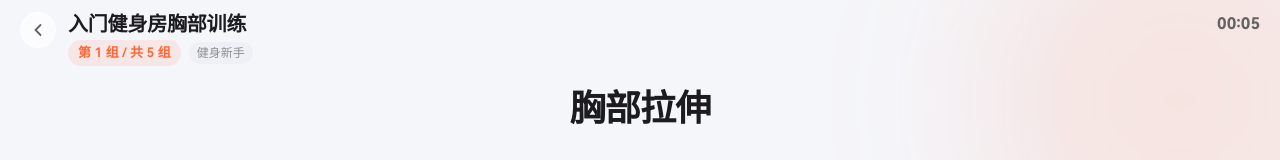
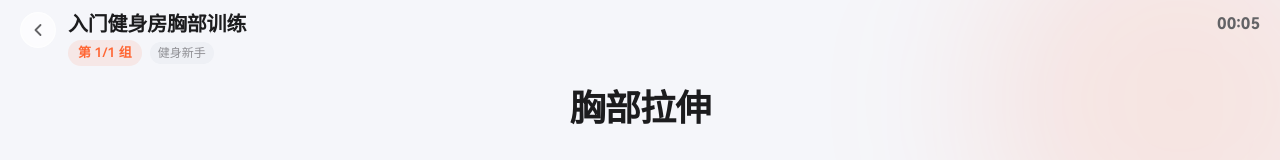
Before and after one commit to gozaoo-coder/Rein, a Vue app: page /workout in a window 1280 px wide. Shown: the top 160 px of the page. Built offline with nearby package versions, Linux system fonts and the light colour scheme; what @earendil-works/pi-ai would draw is missing.

Commit message:
fix(workout): support multi-set steps (4x8) within single exercise

```diff
--- a/src/components/workout/WorkoutMiniBar.vue
+++ b/src/components/workout/WorkoutMiniBar.vue
@@ -10,8 +10,9 @@ const store = useWorkoutStore();
 
 const phaseText = computed(() => store.currentStep?.phase ?? "");
 const setLabel = computed(() => {
+  if (store.inSetRest) return "组间休息";
   if (store.currentStep?.type === "resting") return "休息中";
-  return `第 ${store.currentTrainingSetNumber} 组`;
+  return `第 ${store.currentSetInStep}/${store.currentStepSets} 组`;
 });
 
 const heartBeatClass = computed(() => ({
--- a/src/data/courseToWorkout.ts
+++ b/src/data/courseToWorkout.ts
@@ -49,7 +49,7 @@ function stepGuide(step: CourseStep, exercise?: Exercise): string {
   return lines.join("\n");
 }
 
-/** 将 Course 转换为 WorkoutPlan：每个 CourseStep 展开为 [TRAINING, RESTING] 两步 */
+/** 将 Course 转换为 WorkoutPlan：每个 CourseStep 映射为一个带 sets 的训练步 */
 export function courseToWorkoutPlan(course: Course): WorkoutPlan {
   const exerciseStore = useExerciseStore();
   const steps: WorkoutStep[] = [];
@@ -58,11 +58,13 @@ export function courseToWorkoutPlan(course: Course): WorkoutPlan {
     const exercise = exerciseStore.getById(cs.exerciseId);
     const phase = phaseLabel(cs.phase);
 
-    // 训练步
+    // 训练步（含组数与组间休息，由 store 内部循环处理）
     steps.push({
       type: StepType.TRAINING,
       phase,
       timer: stepTimer(cs),
+      sets: cs.sets,
+      restBetweenSets: cs.restSec,
       details: {
         title: stepTitle(cs, exercise),
         guide: {
@@ -71,22 +73,6 @@ export function courseToWorkoutPlan(course: Course): WorkoutPlan {
         },
       },
     });
-
-    // 组间休息步（仅当休息时间 > 0）
-    if (cs.restSec > 0) {
-      steps.push({
-        type: StepType.RESTING,
-        phase: "休息",
-        timer: { enabled: true, unit: "seconds", value: cs.restSec },
-        details: {
-          title: "组间休息",
-          guide: {
-            type: MediaType.MARKDOWN_TEXT,
-            content: `休息 ${cs.restSec} 秒，调整呼吸。`,
-          },
-        },
-      });
-    }
   }
 
   return {
--- a/src/data/workoutBuilder.ts
+++ b/src/data/workoutBuilder.ts
@@ -43,6 +43,16 @@ class StepBuilder {
 
   setReps(reps: number): this {
     this._step.timer = { enabled: false, unit: "reps", value: reps };
+    return this;
+  }
+
+  setSets(sets: number): this {
+    this._step.sets = sets;
+    return this;
+  }
+
+  setRestBetweenSets(seconds: number): this {
+    this._step.restBetweenSets = seconds;
     return this;
   }
 
@@ -126,7 +136,9 @@ export class WorkoutBuilder {
 }
 
 export function getTrainingSetCount(plan: WorkoutPlan): number {
-  return plan.steps.filter((s) => s.type === StepType.TRAINING).length;
+  return plan.steps
+    .filter((s) => s.type === StepType.TRAINING)
+    .reduce((sum, s) => sum + (s.sets ?? 1), 0);
 }
 
 export function createSampleWorkout(): WorkoutPlan {
@@ -140,46 +152,20 @@ export function createSampleWorkout(): WorkoutPlan {
       .setDetails("胸部拉伸", MediaType.MARKDOWN_TEXT, "1. 站立，双脚与肩同宽\n2. 双手交叉置于身后\n3. 缓慢抬起手臂感受胸部拉伸\n4. 保持呼吸均匀")
       .done()
 
-    .addRestingStep(15)
-      .setPhase("休息")
-      .setTitle("短暂休息")
-      .setGuide(MediaType.MARKDOWN_TEXT, "调整呼吸，准备开始正式训练")
-      .done()
-
     .addTrainingStep()
       .setPhase("充血")
-      .setReps(12)
-      .setDetails("哑铃卧推", MediaType.MARKDOWN_TEXT, "1. 平躺在卧推凳上\n2. 双手握哑铃，掌心朝前\n3. 推起哑铃至手臂伸直\n4. 缓慢下放至胸部两侧\n5. 完成12次")
-      .done()
-
-    .addRestingStep(60)
-      .setPhase("休息")
-      .setTitle("组间休息")
-      .setGuide(MediaType.MARKDOWN_TEXT, "深呼吸，补充水分，准备下一组")
+      .setReps(8)
+      .setSets(4)
+      .setRestBetweenSets(60)
+      .setDetails("哑铃卧推", MediaType.MARKDOWN_TEXT, "1. 平躺在卧推凳上\n2. 双手握哑铃，掌心朝前\n3. 推起哑铃至手臂伸直\n4. 缓慢下放至胸部两侧\n5. 完成8次")
       .done()
 
     .addTrainingStep()
       .setPhase("极限")
       .setReps(10)
-      .setDetails("哑铃卧推（加重）", MediaType.MARKDOWN_TEXT, "1. 增加哑铃重量\n2. 保持动作标准\n3. 推起时呼气，下放时吸气\n4. 完成10次，感受胸肌发力")
-      .done()
-
-    .addRestingStep(90)
-      .setPhase("休息")
-      .setTitle("长休息")
-      .setGuide(MediaType.MARKDOWN_TEXT, "充分休息，准备最后一组")
-      .done()
-
-    .addTrainingStep()
-      .setPhase("力量")
-      .setReps(8)
-      .setDetails("哑铃卧推（极限重量）", MediaType.MARKDOWN_TEXT, "1. 使用极限重量的80%\n2. 注意保护，必要时请人辅助\n3. 专注发力，控制节奏\n4. 完成8次，力竭为止")
-      .done()
-
-    .addRestingStep(60)
-      .setPhase("休息")
-      .setTitle("休息放松")
-      .setGuide(MediaType.MARKDOWN_TEXT, "慢慢放下哑铃，甩动手臂放松")
+      .setSets(3)
+      .setRestBetweenSets(90)
+      .setDetails("哑铃飞鸟", MediaType.MARKDOWN_TEXT, "1. 平躺在卧推凳上\n2. 双手握哑铃，掌心相对\n3. 缓慢展开双臂至胸部拉伸\n4. 收拢哑铃回到起始位置\n5. 完成10次")
       .done()
 
     .addTrainingStep()
--- a/src/pages/WorkoutPage.vue
+++ b/src/pages/WorkoutPage.vue
@@ -30,13 +30,21 @@ const guideType = computed(() => store.currentStep?.details.guide.type);
 const isVideo = computed(() => guideType.value === MediaType.VIDEO);
 const isImage = computed(() => guideType.value === MediaType.IMAGE);
 const isMarkdown = computed(() => guideType.value === MediaType.MARKDOWN_TEXT);
-const isResting = computed(() => store.currentStep?.type === StepType.RESTING);
+const isResting = computed(() =>
+  store.currentStep?.type === StepType.RESTING || store.inSetRest
+);
 
 const hasTimer = computed(() => {
+  if (store.inSetRest) return true;
   return store.currentStep?.timer?.enabled && store.currentStep.timer.unit === "seconds";
 });
 
 const timerRingProgress = computed(() => {
+  if (store.inSetRest) {
+    const total = store.currentStep?.restBetweenSets ?? 30;
+    if (total <= 0) return 0;
+    return ((total - store.stepSecondsRemaining) / total) * 283;
+  }
   if (!hasTimer.value || !store.currentStep?.timer?.enabled) return 0;
   const total = store.currentStep.timer.value;
   if (total <= 0) return 0;
@@ -90,8 +98,15 @@ function goBackToSports() {
         <div class="header-text">
           <h1 class="workout-name">{{ store.plan?.name }}</h1>
           <div class="set-info-row">
-            <span class="set-badge" v-if="!isResting">
-              第 {{ store.currentTrainingSetNumber }} 组 / 共 {{ store.totalSets }} 组
+            <span class="set-badge" v-if="!isResting && store.currentStep?.type === 'training'">
+              第 {{ store.currentSetInStep }}/{{ store.currentStepSets }} 组
+            </span>
+            <span class="set-badge set-badge--rest" v-else-if="store.inSetRest">
+              <svg width="14" height="14" viewBox="0 0 24 24" fill="none" stroke="currentColor" stroke-width="2.5" stroke-linecap="round">
+                <circle cx="12" cy="12" r="10" />
+                <polyline points="12 6 12 12 16 14" />
+              </svg>
+              组间休息
             </span>
             <span class="set-badge set-badge--rest" v-else>
               <svg width="14" height="14" viewBox="0 0 24 24" fill="none" stroke="currentColor" stroke-width="2.5" stroke-linecap="round">
@@ -142,9 +157,17 @@ function goBackToSports() {
         </div>
 
         <!-- Reps counter (manual mode) -->
-        <div v-else-if="store.currentStep?.timer?.unit === 'reps'" class="reps-display">
+        <div v-else-if="store.currentStep?.timer?.unit === 'reps' && !store.inSetRest" class="reps-display">
+          <div class="set-progress-dots" v-if="store.currentStepSets > 1">
+            <span
+              v-for="n in store.currentStepSets"
+              :key="n"
+              class="set-dot"
+              :class="{ 'is-done': n < store.currentSetInStep, 'is-current': n === store.currentSetInStep }"
+            />
+          </div>
           <div class="reps-number">{{ store.currentStep.timer.value }}</div>
-          <div class="reps-label">次</div>
+          <div class="reps-label">次 · 第 {{ store.currentSetInStep }}/{{ store.currentStepSets }} 组</div>
           <button class="manual-next-btn" @click="handleManualNext">
             <svg width="28" height="28" viewBox="0 0 24 24" fill="none" stroke="currentColor" stroke-width="2.5" stroke-linecap="round" stroke-linejoin="round">
               <polyline points="9 18 15 12 9 6" />
@@ -490,6 +513,31 @@ function goBackToSports() {
   margin-top: -8px;
 }
 
+/* Set progress dots */
+.set-progress-dots {
+  display: flex;
+  gap: var(--space-2);
+  margin-bottom: var(--space-2);
+}
+
+.set-dot {
+  width: 8px;
+  height: 8px;
+  border-radius: 50%;
+  background: var(--bg-300);
+  transition: all 0.3s ease;
+}
+
+.set-dot.is-done {
+  background: var(--color-warm);
+}
+
+.set-dot.is-current {
+  background: var(--color-warm);
+  transform: scale(1.4);
+  box-shadow: 0 0 8px rgba(255, 102, 51, 0.4);
+}
+
 .manual-next-btn {
   display: flex;
   align-items: center;
--- a/src/stores/workoutStore.ts
+++ b/src/stores/workoutStore.ts
@@ -20,6 +20,10 @@ export const useWorkoutStore = defineStore("workout", () => {
   const heartRateConnected = ref(false);
   const phaseCarouselIndex = ref(0);
   const completedSets = ref(0);
+  /** 当前步内第几组（1-indexed） */
+  const currentSetInStep = ref(1);
+  /** 是否处于组间休息（同一步内） */
+  const inSetRest = ref(false);
 
   /** 当前训练对应的课程（用于记录写入与统计） */
   const activeCourse = ref<Course | null>(null);
@@ -33,8 +37,13 @@ export const useWorkoutStore = defineStore("workout", () => {
 
   const totalSets = computed(() => {
     if (!plan.value) return 0;
-    return getTrainingSetCount(plan.value);
+    return plan.value.steps
+      .filter((s) => s.type === StepType.TRAINING)
+      .reduce((sum, s) => sum + (s.sets ?? 1), 0);
   });
+
+  /** 当前训练步的总组数 */
+  const currentStepSets = computed(() => currentStep.value?.sets ?? 1);
 
   const currentStep = computed<WorkoutStep | null>(() => {
     if (!plan.value) return null;
@@ -44,8 +53,12 @@ export const useWorkoutStore = defineStore("workout", () => {
   const currentTrainingSetNumber = computed(() => {
     if (!plan.value) return 0;
     let count = 0;
-    for (let i = 0; i <= currentStepIndex.value && i < plan.value.steps.length; i++) {
-      if (plan.value.steps[i].type === StepType.TRAINING) count++;
+    for (let i = 0; i < currentStepIndex.value; i++) {
+      const s = plan.value.steps[i];
+      if (s.type === StepType.TRAINING) count += s.sets ?? 1;
+    }
+    if (currentStep.value?.type === StepType.TRAINING) {
+      count += currentSetInStep.value;
     }
     return count;
   });
@@ -104,6 +117,8 @@ export const useWorkoutStore = defineStore("workout", () => {
   function initStep() {
     const step = currentStep.value;
     if (!step) return;
+    currentSetInStep.value = 1;
+    inSetRest.value = false;
     if (step.timer.enabled && step.timer.unit === "seconds") {
       stepSecondsRemaining.value = step.timer.value;
     } else {
@@ -117,6 +132,19 @@ export const useWorkoutStore = defineStore("workout", () => {
     timerInterval = setInterval(() => {
       if (workoutState.value !== "running") return;
       totalElapsedSeconds.value++;
+
+      // 组间休息倒计时（同一步内）
+      if (inSetRest.value) {
+        stepSecondsRemaining.value--;
+        if (heartRate.value) {
+          caloriesBurned.value += calculateCalorieIncrement(heartRate.value);
+        }
+        if (stepSecondsRemaining.value <= 0) {
+          exitSetRest();
+        }
+        return;
+      }
+
       const step = currentStep.value;
       if (step?.timer.enabled && step.timer.unit === "seconds") {
         stepSecondsRemaining.value--;
@@ -190,9 +218,26 @@ export const useWorkoutStore = defineStore("workout", () => {
 
   function advanceStep() {
     if (!plan.value) return;
-    if (currentStep.value?.type === StepType.TRAINING) {
+    const step = currentStep.value;
+    if (!step) return;
+
+    if (step.type === StepType.TRAINING) {
       completedSets.value++;
+      // 多组逻辑：当前步还有剩余组数
+      const totalSetsInStep = step.sets ?? 1;
+      if (currentSetInStep.value < totalSetsInStep) {
+        // 组间休息
+        if (step.restBetweenSets && step.restBetweenSets > 0) {
+          enterSetRest();
+        } else {
+          currentSetInStep.value++;
+          initStepForNextSet();
+        }
+        return;
+      }
     }
+
+    // 所有组数完成，进入下一步
     if (isLastStep.value) {
       finishWorkout();
       return;
@@ -201,13 +246,66 @@ export const useWorkoutStore = defineStore("workout", () => {
     initStep();
   }
 
+  /** 进入组间休息 */
+  function enterSetRest() {
+    inSetRest.value = true;
+    subState.value = "resting";
+    const step = currentStep.value;
+    stepSecondsRemaining.value = step?.restBetweenSets ?? 30;
+  }
+
+  /** 退出组间休息，进入下一组 */
+  function exitSetRest() {
+    inSetRest.value = false;
+    currentSetInStep.value++;
+    initStepForNextSet();
+  }
+
+  /** 重置当前步计时但保留组号 */
+  function initStepForNextSet() {
+    const step = currentStep.value;
+    if (!step) return;
+    if (step.timer.enabled && step.timer.unit === "seconds") {
+      stepSecondsRemaining.value = step.timer.value;
+    } else {
+      stepSecondsRemaining.value = 0;
+    }
+    subState.value = "exercising";
+  }
+
   function previousStep() {
+    // 先尝试在同一步内回退
+    if (currentSetInStep.value > 1 || inSetRest.value) {
+      if (inSetRest.value) {
+        exitSetRestBack();
+      } else {
+        currentSetInStep.value--;
+        if (completedSets.value > 0) completedSets.value--;
+        initStepForNextSet();
+      }
+      return;
+    }
     if (currentStepIndex.value > 0) {
       currentStepIndex.value--;
-      if (currentStep.value?.type === StepType.TRAINING && completedSets.value > 0) {
-        completedSets.value--;
+      const prevStep = currentStep.value;
+      if (prevStep?.type === StepType.TRAINING) {
+        const prevSets = prevStep.sets ?? 1;
+        currentSetInStep.value = prevSets;
+        completedSets.value = Math.max(0, completedSets.value - 1);
       }
-      initStep();
+      initStepForNextSet();
+    }
+  }
+
+  /** 从组间休息回退到上一组 */
+  function exitSetRestBack() {
+    inSetRest.value = false;
+    subState.value = "exercising";
+    const step = currentStep.value;
+    if (step?.timer.enabled && step.timer.unit === "seconds") {
+      stepSecondsRemaining.value = step.timer.value;
+    } else {
+      stepSecondsRemaining.value = 0;
     }
   }
 
@@ -271,6 +369,8 @@ export const useWorkoutStore = defineStore("workout", () => {
     heartRateConnected.value = false;
     phaseCarouselIndex.value = 0;
     completedSets.value = 0;
+    currentSetInStep.value = 1;
+    inSetRest.value = false;
   }
 
   return {
@@ -287,7 +387,10 @@ export const useWorkoutStore = defineStore("workout", () => {
     heartRateConnected,
     phaseCarouselIndex,
     completedSets,
+    currentSetInStep,
+    inSetRest,
     totalSets,
+    currentStepSets,
     currentStep,
     currentTrainingSetNumber,
     isLastStep,
--- a/src/types/workout.ts
+++ b/src/types/workout.ts
@@ -33,6 +33,10 @@ export interface WorkoutStep {
   phase: string;
   timer: TimerConfig;
   details: StepDetails;
+  /** 训练步的组数（默认 1），resting 步忽略 */
+  sets?: number;
+  /** 同一步内组间休息秒数（默认 0 = 无休息） */
+  restBetweenSets?: number;
 }
 
 export interface WorkoutPlan {
```
